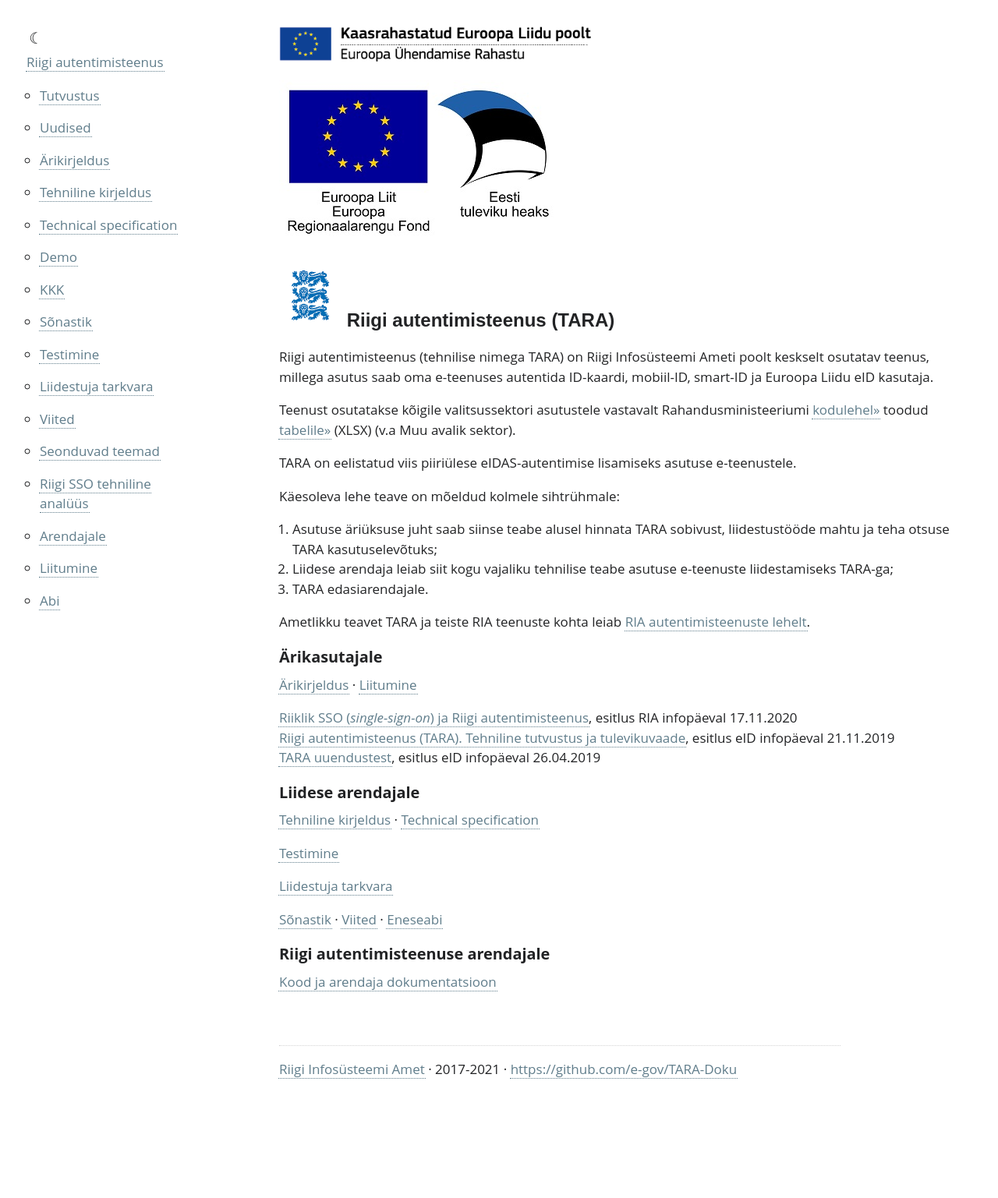
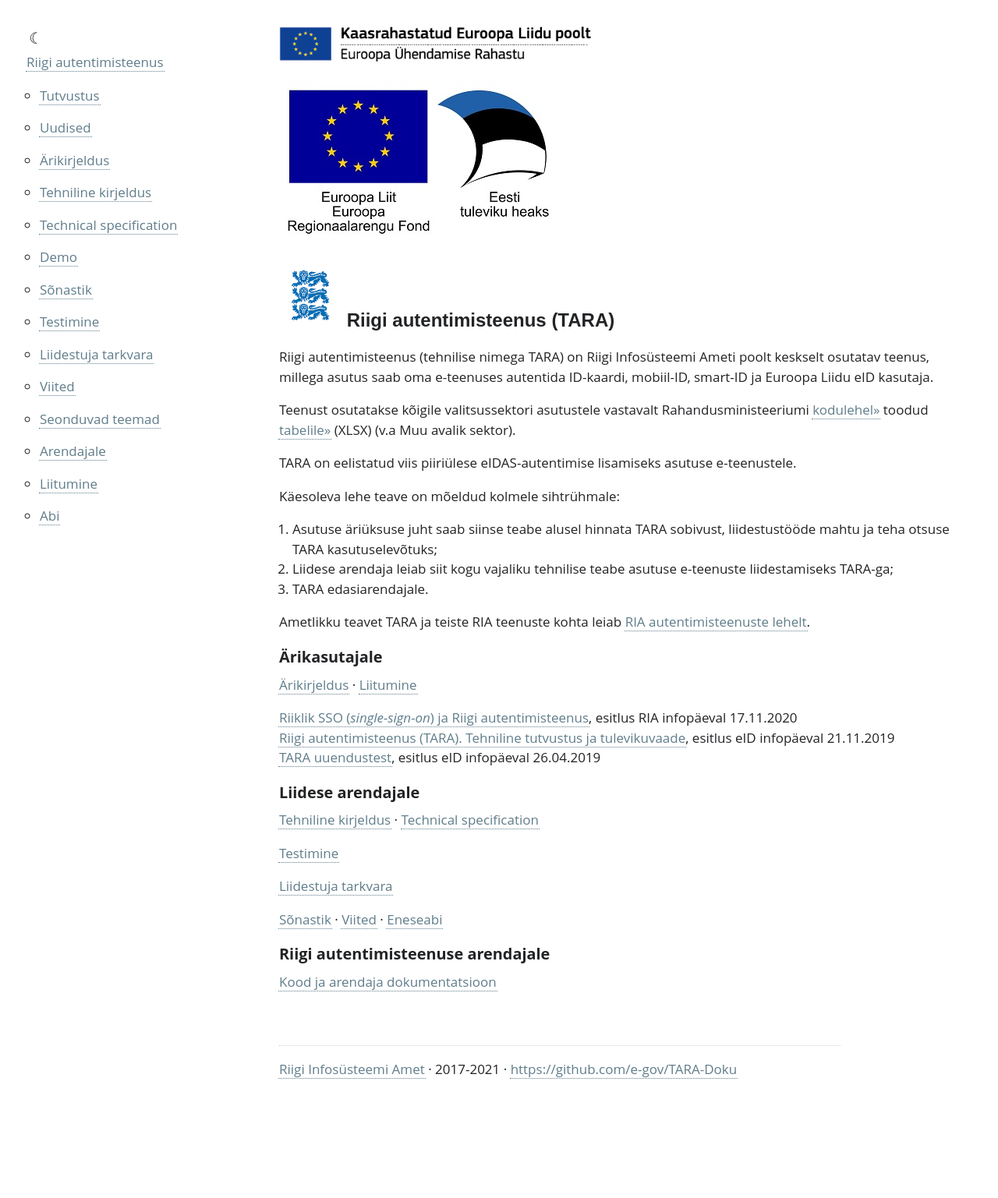
Before and after one commit to e-gov/TARA-Doku, a Jekyll site: the page built from index.md, in a window 1280 px wide. Shown: the whole page at 78% size. Built offline with Jekyll 4.4.1, drawn with Linux system fonts in a browser that asks for light colours.

Commit message:
Update Riba.yml

```diff
--- a/_data/Riba.yml
+++ b/_data/Riba.yml
@@ -10,8 +10,6 @@
   url: "/TechnicalSpecification"
 - title: "Demo"
   url: "/Demo"
-- title: "KKK"
-  url: "/KKK"
 - title: "Sõnastik"
   url: "/Sonastik"
 - title: "Testimine"
@@ -22,8 +20,6 @@
   url: "/Viited"
 - title: "Seonduvad teemad"
   url: "/Seonduv"
-- title: "Riigi SSO tehniline analüüs"
-  url: "/Riigi SSO tehniline analüüs"
 - title: "Arendajale"
   url: "/Arendajale"
 - title: "Liitumine"
```
